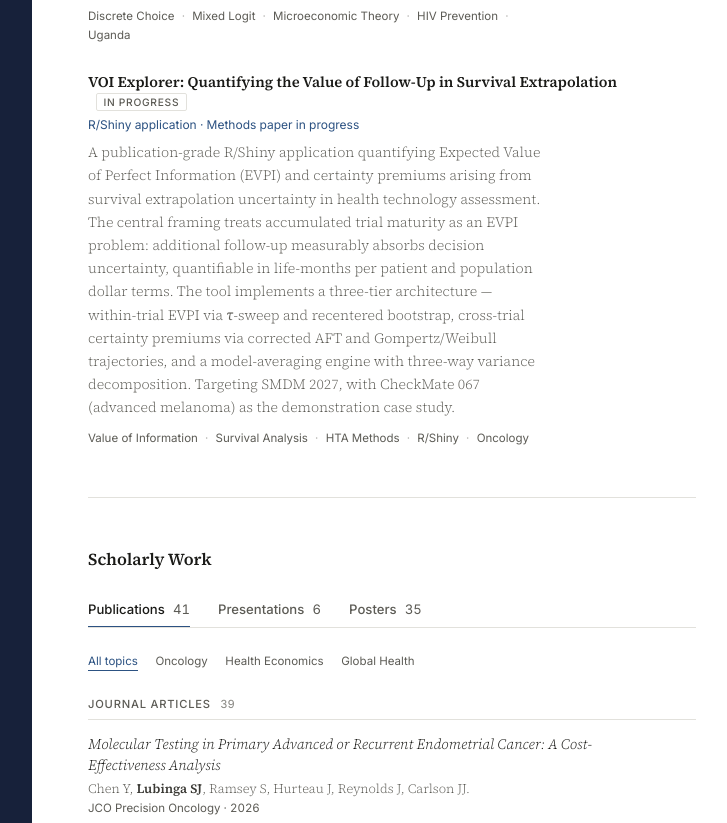
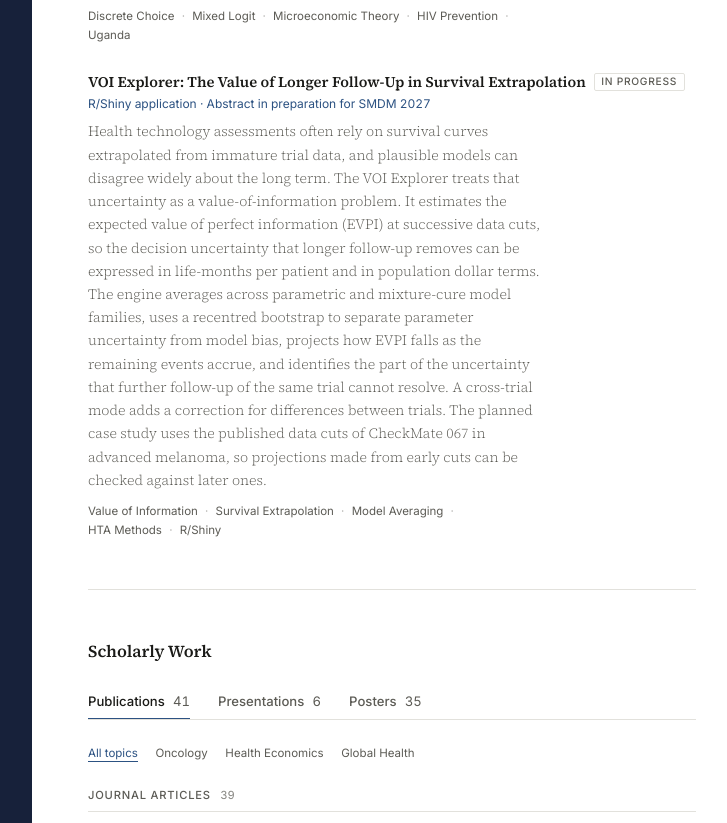
Before and after one commit to lubingas/lubingas.github.io, a plain HTML site: page index.html in a window 1280 px wide. Shown: the part 2108-2931 px from the top of the page, without its empty margins (388-1115 px from the left). Drawn offline with Linux system fonts and the light colour scheme.

Commit message:
Update site: new email and VOI description

```diff
--- a/index.html
+++ b/index.html
@@ -578,10 +578,10 @@ em { font-style: italic; }
       </div>
 
       <div class="entry">
-        <div class="entry-title">VOI Explorer: Quantifying the Value of Follow-Up in Survival Extrapolation<span class="status">In progress</span></div>
-        <div class="entry-meta">R/Shiny application &middot; Methods paper in progress</div>
-        <div class="entry-desc">A publication-grade R/Shiny application quantifying Expected Value of Perfect Information (EVPI) and certainty premiums arising from survival extrapolation uncertainty in health technology assessment. The central framing treats accumulated trial maturity as an EVPI problem: additional follow-up measurably absorbs decision uncertainty, quantifiable in life-months per patient and population dollar terms. The tool implements a three-tier architecture &mdash; within-trial EVPI via &tau;-sweep and recentered bootstrap, cross-trial certainty premiums via corrected AFT and Gompertz/Weibull trajectories, and a model-averaging engine with three-way variance decomposition. Targeting SMDM 2027, with CheckMate 067 (advanced melanoma) as the demonstration case study.</div>
-        <div class="keywords"><span>Value of Information</span><span>Survival Analysis</span><span>HTA Methods</span><span>R/Shiny</span><span>Oncology</span></div>
+        <div class="entry-title">VOI Explorer: The Value of Longer Follow-Up in Survival Extrapolation<span class="status">In progress</span></div>
+        <div class="entry-meta">R/Shiny application &middot; Abstract in preparation for SMDM 2027</div>
+        <div class="entry-desc">Health technology assessments often rely on survival curves extrapolated from immature trial data, and plausible models can disagree widely about the long term. The VOI Explorer treats that uncertainty as a value-of-information problem. It estimates the expected value of perfect information (EVPI) at successive data cuts, so the decision uncertainty that longer follow-up removes can be expressed in life-months per patient and in population dollar terms. The engine averages across parametric and mixture-cure model families, uses a recentred bootstrap to separate parameter uncertainty from model bias, projects how EVPI falls as the remaining events accrue, and identifies the part of the uncertainty that further follow-up of the same trial cannot resolve. A cross-trial mode adds a correction for differences between trials. The planned case study uses the published data cuts of CheckMate 067 in advanced melanoma, so projections made from early cuts can be checked against later ones.</div>
+        <div class="keywords"><span>Value of Information</span><span>Survival Extrapolation</span><span>Model Averaging</span><span>HTA Methods</span><span>R/Shiny</span></div>
       </div>
     </section>
 
```
Also changed, not shown: 1 other file.
